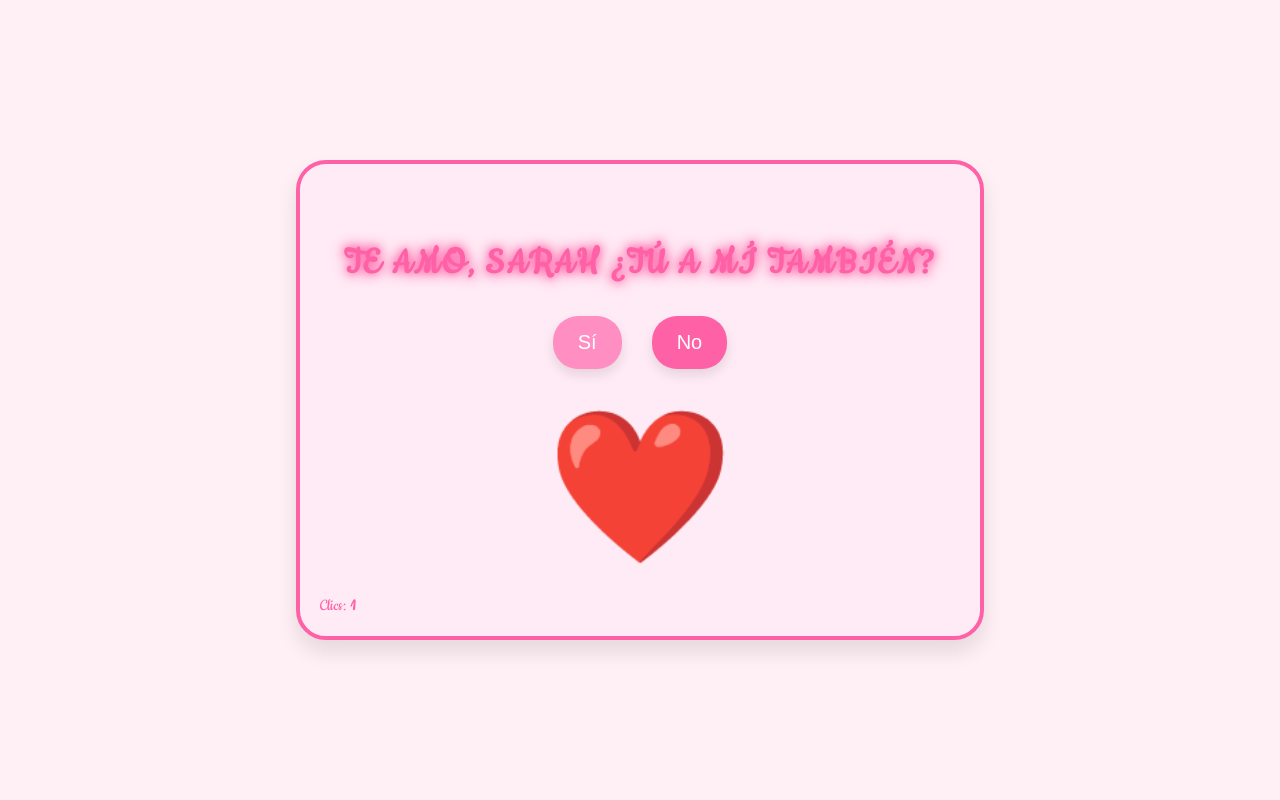
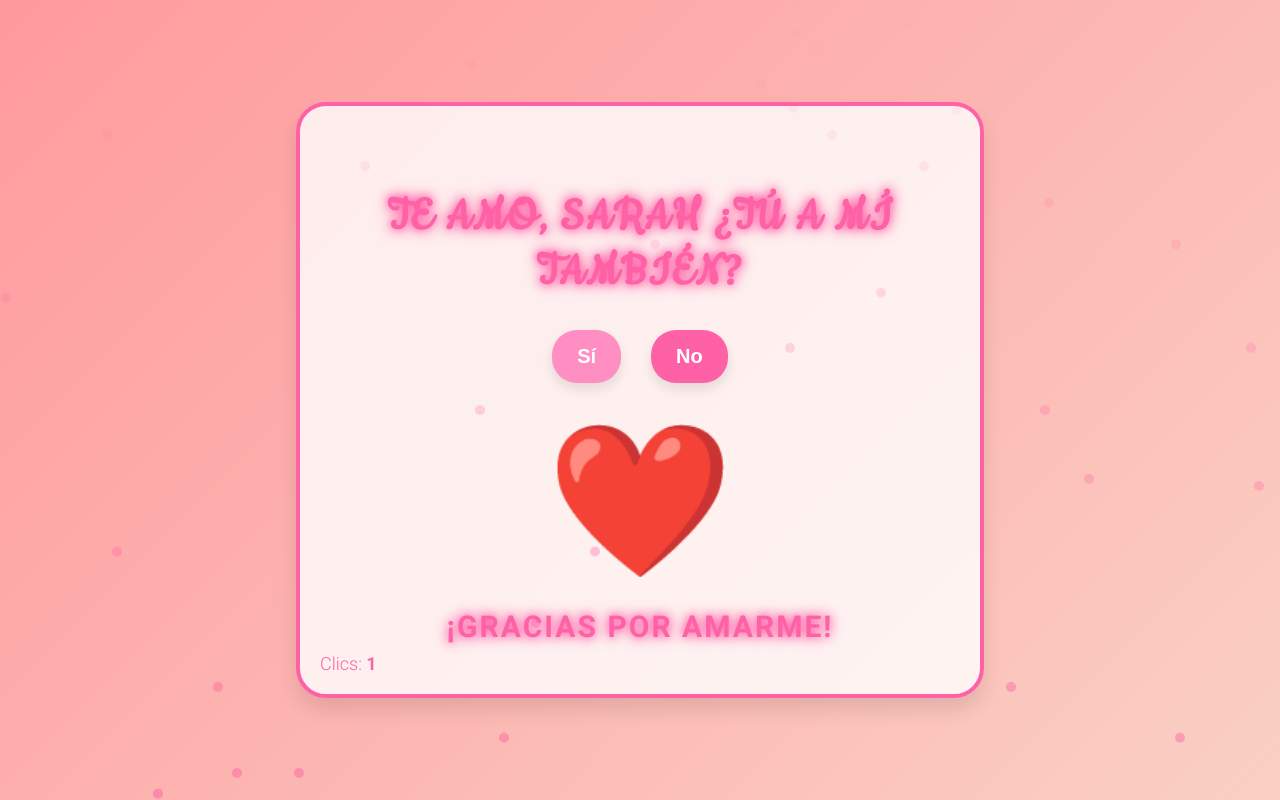
Before and after one commit to marjito123/sarita, a plain HTML site: page index.html in a window 1280 px wide. Both pictures are taken after a click on the button "Sí". Drawn offline with Linux system fonts and the light colour scheme.

Commit message:
Update index.html

```diff
--- a/index.html
+++ b/index.html
@@ -4,11 +4,11 @@
   <meta charset="UTF-8">
   <meta name="viewport" content="width=device-width, initial-scale=1.0">
   <title>Te Amo, Sarah</title>
-  <link href="https://fonts.googleapis.com/css2?family=Cookie&display=swap" rel="stylesheet">
+  <link href="https://fonts.googleapis.com/css2?family=Cookie&family=Roboto:wght@300;700&display=swap" rel="stylesheet">
   <style>
     body {
-      font-family: 'Cookie', cursive;
-      background-color: #ffebf5;
+      font-family: 'Roboto', sans-serif;
+      background: linear-gradient(135deg, #ff9a9e 0%, #fad0c4 100%);
       color: #333;
       margin: 0;
       padding: 0;
@@ -16,10 +16,11 @@
       justify-content: center;
       align-items: center;
       height: 100vh;
-      transition: background-color 1s;
+      overflow: hidden;
     }
+
     .content {
-      background-color: #fff0f6;
+      background-color: rgba(255, 255, 255, 0.8);
       padding: 50px 40px;
       border-radius: 30px;
       box-shadow: 0 12px 20px rgba(0, 0, 0, 0.1);
@@ -28,9 +29,17 @@
       text-align: center;
       border: 4px solid #ff61a6;
       position: relative;
+      animation: fadeInContent 1.5s ease-in-out;
     }
+
+    @keyframes fadeInContent {
+      0% { opacity: 0; transform: scale(0.8); }
+      100% { opacity: 1; transform: scale(1); }
+    }
+
     h1 {
-      font-size: 40px;
+      font-family: 'Cookie', cursive;
+      font-size: 50px;
       color: #ff61a6;
       font-weight: bold;
       margin-bottom: 20px;
@@ -39,16 +48,19 @@
       text-shadow: 0 0 10px #ff61a6, 0 0 15px #ff61a6;
       animation: fadeIn 1.5s ease-in-out;
     }
+
     @keyframes fadeIn {
       0% { opacity: 0; }
       100% { opacity: 1; }
     }
+
     .buttons {
       display: flex;
       justify-content: center;
       gap: 30px;
       margin-top: 30px;
     }
+
     .button {
       padding: 15px 25px;
       font-size: 20px;
@@ -57,27 +69,35 @@
       border-radius: 25px;
       background-color: #ff8ec2;
       color: white;
-      transition: background-color 0.3s, transform 0.3s;
+      transition: background-color 0.3s, transform 0.3s, box-shadow 0.3s;
       box-shadow: 0 6px 12px rgba(0, 0, 0, 0.1);
+      font-weight: bold;
     }
+
     .button:hover {
       background-color: #ff61a6;
       transform: scale(1.1);
+      box-shadow: 0 10px 20px rgba(0, 0, 0, 0.2);
     }
+
     .button.no {
       background-color: #ff61a6;
     }
+
     .button.no:hover {
       background-color: #ff8ec2;
     }
+
     #heart, #brokenHeart {
       display: none;
       font-size: 150px;
       margin-top: 30px;
       transition: transform 0.3s;
     }
+
     #heart { color: #ff61a6; }
     #brokenHeart { color: #9e0000; transform: rotate(15deg); }
+
     #message {
       display: none;
       font-size: 26px;
@@ -87,7 +107,26 @@
       text-transform: uppercase;
       letter-spacing: 2px;
       text-shadow: 0 0 10px #ff61a6, 0 0 15px #ff61a6;
+      animation: blink 1.5s infinite;
     }
+
+    @keyframes blink {
+      0%, 100% { opacity: 1; }
+      50% { opacity: 0; }
+    }
+
+    #thankYouMessage {
+      display: none;
+      font-size: 30px;
+      color: #ff61a6;
+      margin-top: 20px;
+      font-weight: bold;
+      text-transform: uppercase;
+      letter-spacing: 2px;
+      text-shadow: 0 0 10px #ff61a6, 0 0 15px #ff61a6;
+      animation: fadeIn 1.5s ease-in-out;
+    }
+
     #counter {
       position: absolute;
       bottom: 20px;
@@ -95,8 +134,24 @@
       font-size: 18px;
       color: #ff61a6;
     }
+
     #counter span {
       font-weight: bold;
+    }
+
+    @keyframes particle {
+      0% { transform: translateY(0); opacity: 1; }
+      100% { transform: translateY(-100vh); opacity: 0; }
+    }
+
+    .particle {
+      position: absolute;
+      bottom: 0;
+      width: 10px;
+      height: 10px;
+      background-color: rgba(255, 97, 166, 0.5);
+      border-radius: 50%;
+      animation: particle 5s infinite;
     }
   </style>
 </head>
@@ -111,6 +166,7 @@
     <div id="heart">❤️</div>
     <div id="brokenHeart">💔</div>
     <div id="message">¡Fakiu!</div>
+    <div id="thankYouMessage">¡Gracias por amarme!</div>
     <div id="counter">Clics: <span id="clickCount">0</span></div>
   </div>
 
@@ -121,9 +177,11 @@
       document.getElementById('heart').style.display = 'block';
       document.getElementById('brokenHeart').style.display = 'none';
       document.getElementById('message').style.display = 'none';
+      document.getElementById('thankYouMessage').style.display = 'block';
       playSound('heart-sound.mp3');
       incrementCounter();
       changeBackgroundColor();
+      changeBorderColor('#ff61a6');
     }
 
     function askIfSure() {
@@ -136,8 +194,10 @@
         document.getElementById('brokenHeart').style.display = 'block';
         document.getElementById('message').style.display = 'block';
         document.getElementById('heart').style.display = 'none';
+        document.getElementById('thankYouMessage').style.display = 'none';
         playSound('broken-heart.mp3');
         changeToDark();
+        changeBorderColor('#9e0000');
       }
     }
 
@@ -152,17 +212,21 @@
     }
 
     function changeBackgroundColor() {
-      document.body.style.backgroundColor = '#fff0f6';
-      document.querySelector('.content').style.backgroundColor = '#ffebf5';
+      document.body.style.background = 'linear-gradient(135deg, #ff9a9e 0%, #fad0c4 100%)';
+      document.querySelector('.content').style.backgroundColor = 'rgba(255, 255, 255, 0.8)';
       document.querySelector('.button').style.backgroundColor = '#ff8ec2';
       document.querySelector('.button.no').style.backgroundColor = '#ff61a6';
     }
 
     function changeToDark() {
-      document.body.style.backgroundColor = '#121212';
-      document.querySelector('.content').style.backgroundColor = '#333333';
-      document.querySelector('.button').style.backgroundColor = '#9e0000';
+      document.body.style.background = 'linear-gradient(135deg, #121212 0%, #333333 100%)';
+      document.querySelector('.content').style.backgroundColor = 'rgba(51, 51, 51, 0.8)';
+      document.querySelectorAll('.button').forEach(button => button.style.backgroundColor = '#9e0000');
       document.querySelector('.button.no').style.backgroundColor = '#ff1744';
+    }
+
+    function changeBorderColor(color) {
+      document.querySelector('.content').style.borderColor = color;
     }
 
     function moveButton() {
@@ -173,6 +237,19 @@
       button.style.left = randomX + 'px';
       button.style.top = randomY + 'px';
     }
+
+    function createParticle() {
+      let particle = document.createElement('div');
+      particle.classList.add('particle');
+      particle.style.left = Math.random() * 100 + 'vw';
+      document.body.appendChild(particle);
+
+      particle.addEventListener('animationend', () => {
+        particle.remove();
+      });
+    }
+
+    setInterval(createParticle, 200);
   </script>
 
 </body>
```
